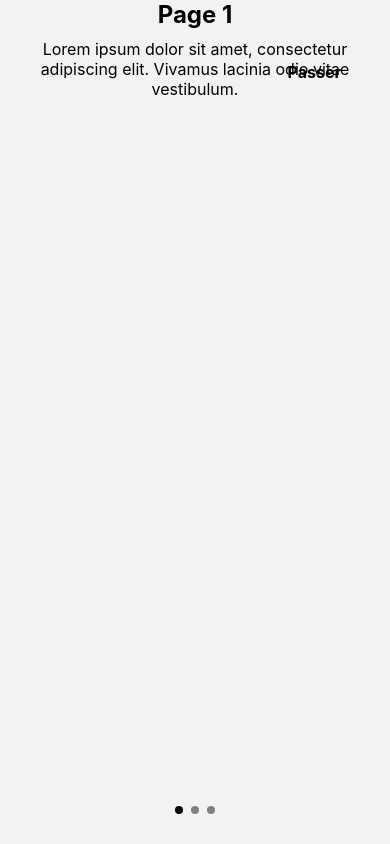
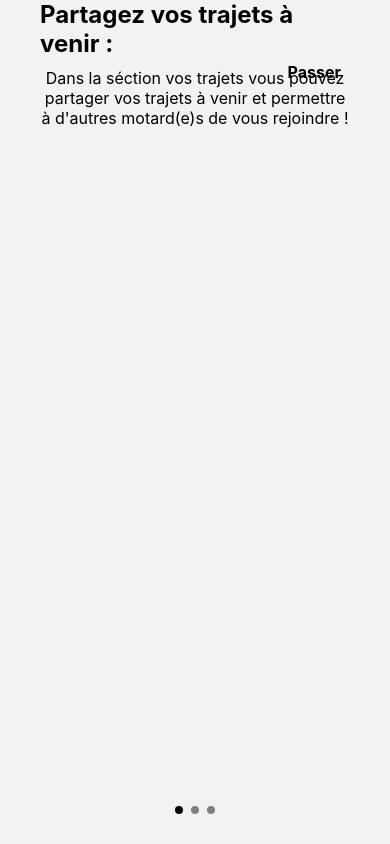
Before and after one commit to Spikesito/WeRide, a React Native app in the folder weride/: screen /Slider in a window 390 px wide. Built offline with nearby package versions, Linux system fonts and the light colour scheme; some icons are missing.

Commit message:
push final

```diff
--- a/weride/src/ConInscri.js
+++ b/weride/src/ConInscri.js
@@ -13,9 +13,15 @@ const ConInscri = () => {
         style={styles.image}
       />
       <Image
-        source={require('./../assets/image.png')}
-        style={{ width: '90%', height: '20%', zIndex: 10, position: 'absolute', alignSelf:'center' }}
-        resizeMode='contain'
+        source={require("./../assets/image.png")}
+        style={{
+          width: "90%",
+          height: "20%",
+          zIndex: 10,
+          position: "absolute",
+          alignSelf: "center",
+        }}
+        resizeMode="contain"
       />
       <TouchableOpacity
         style={styles.buttonConnexion}
@@ -40,13 +46,13 @@ const styles = StyleSheet.create({
     width: "100%",
     height: "100%",
     position: "relative",
-    justifyContent: "center", // Ajouté pour centrer les éléments
+    justifyContent: "center",
   },
   image: {
     width: "100%",
     height: "100%",
     zIndex: 0,
-    position: "absolute", // Ajouté pour positionner l'image en arrière-plan
+    position: "absolute",
   },
   buttonConnexion: {
     borderWidth: 1,
--- a/weride/src/Search/FilterScreen.js
+++ b/weride/src/Search/FilterScreen.js
@@ -94,11 +94,7 @@ const styles = StyleSheet.create({
     backgroundColor: "#fff",
     paddingHorizontal: 16,
     paddingTop: 80,
-    //marginTop: 40,
   },
-  // locationContainer: {
-  //     marginBottom: 16,
-  // },
   title: {
     fontSize: 16,
     marginRight: 16,
--- a/weride/src/screens/Slider.js
+++ b/weride/src/screens/Slider.js
@@ -38,6 +38,21 @@ const Slider = () => {
     return <View style={styles.pagination}>{dots}</View>;
   };
 
+  const slides = [
+    {
+      title: "Partagez vos trajets à venir :",
+      text: "Dans la séction vos trajets vous pouvez partager vos trajets à venir et permettre à d'autres motard(e)s de vous rejoindre !",
+    },
+    {
+      title: "Gardez le contact !",
+      text: "Vous pouvez ajouter des utilisateurs en ami pour pouvoir suivre leurs trajets futurs et rouler avec eux !",
+    },
+    {
+      title: "Faites de nouvelles rencontres motardesques !",
+      text: "En effet dans la section Home cochez Découvrir pour voir de nouveaux trajets !",
+    },
+  ];
+
   return (
     <View style={styles.container}>
       <ScrollView
@@ -47,7 +62,7 @@ const Slider = () => {
         onScroll={handleScroll}
         scrollEventThrottle={16}
       >
-        {["Page 1", "Page 2", "Page 3"].map((title, index) => (
+        {slides.map((slide, index) => (
           <View key={index} style={styles.page}>
             {index === 1 && (
               <Image
@@ -55,11 +70,8 @@ const Slider = () => {
                 style={styles.image}
               />
             )}
-            <Text style={styles.title}>{title}</Text>
-            <Text style={styles.text}>
-              Lorem ipsum dolor sit amet, consectetur adipiscing elit. Vivamus
-              lacinia odio vitae vestibulum.
-            </Text>
+            <Text style={styles.title}>{slide.title}</Text>
+            <Text style={styles.text}>{slide.text}</Text>
             {index === 2 && (
               <TouchableOpacity
                 style={styles.startButton}
```
Also changed, not shown: weride/App.js (+7 -7 lines).
